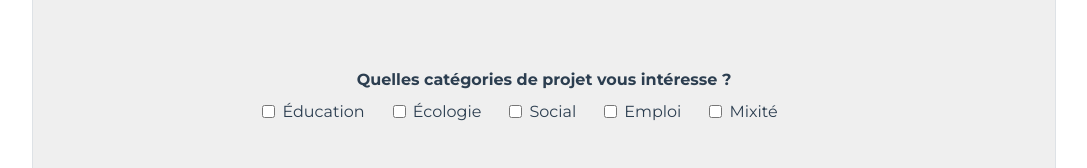
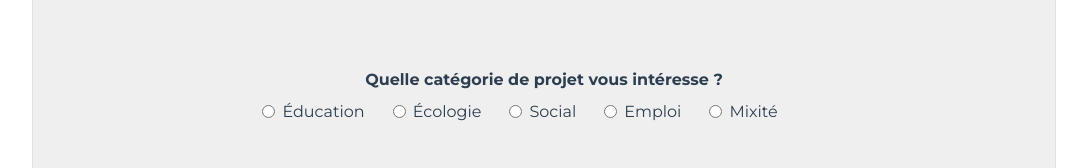
Before and after one commit to SarahRubio/MeetInvest, a Vue app: page /form-investisseur in a window 1280 px wide. Shown: the part 942-1110 px from the top of the page, without its empty margins (96-1183 px from the left). Built offline with nearby package versions, Linux system fonts and the light colour scheme.

Commit message:
fix formInvestisseur

```diff
--- a/src/views/formInvestisseur.vue
+++ b/src/views/formInvestisseur.vue
@@ -7,63 +7,63 @@
             <div class="form-row mb-4">
                 <div class="form-group col-md-6">
                     <label for="lastname"><strong>Nom</strong></label>
-                    <input type="text" class="form-control" name="lastname">
-                 </div>
+                    <input type="text" class="form-control" v-model="lastname">
+                </div>
                 <div class="form-group col-md-6">
                     <label for="firstname"><strong>Prénom</strong></label>
-                    <input type="text" class="form-control" name="firstname">
+                    <input type="text" class="form-control" v-model="firstname">
                 </div>
             </div>
             <div class="form-group mb-4">
                 <label for="address"><strong>Adresse</strong></label>
-                <input type="text" class="form-control" name="address">
+                <input type="text" class="form-control" v-model="address">
             </div>
             <div class="form-row mb-4">
                 <div class="form-group col-md-6">
                     <label for="cp"><strong>Code Postal</strong></label>
-                    <input type="text" class="form-control" name="cp">
+                    <input type="number" class="form-control" v-model="cp">
                 </div>
                 <div class="form-group col-md-6">
                     <label for="city"><strong>Ville</strong></label>
-                    <input type="text" class="form-control" name="city">
+                    <input type="text" class="form-control" v-model="city">
                 </div>
             </div>
             <div class="form-group mb-4">
-                    <label for="country"><strong>Pays</strong></label>
-                    <input type="text" class="form-control" name="country">
+                <label for="country"><strong>Pays</strong></label>
+                <input type="text" class="form-control" v-model="country">
             </div>
             <div class="form-row mb-4">
                 <div class="form-group col-md-6">
                     <label for="phone"><strong>Téléphone</strong></label>
-                    <input type="number" class="form-control" name="phone">
+                    <input type="number" class="form-control" v-model="phone">
                 </div>
                 <div class="form-group col-md-6">
                     <label for="mail"><strong>Email</strong></label>
-                    <input type="email" class="form-control" name="mail">
+                    <input type="email" class="form-control" v-model="mail">
                 </div>
             </div>
             <div class="form-row mb-4">
                 <div class="form-group mb-5 col-md-6">
                     <label for="amount_to_invest"><strong>Quel montant souhaitez-vous investir?</strong></label>
-                    <input type="number" class="form-control" name="amount_to_invest">
+                    <input type="number" class="form-control" v-model="amount_to_invest">
                 </div>
                 <div class="form-group mb-5 col-md-6">
                     <label for="profitability"><strong>Quelle rentabilité annuelle souhaitez-vous?</strong></label>
-                    <input type="number" class="form-control" name="profitability">
+                    <input type="number" class="form-control" v-model="profitability">
                 </div>
             </div>
             <div class="form-group mb-5">
-                <label for="type-project"><strong>Quelles catégories de projet vous intéresse ?</strong></label>
+                <label for="type-project"><strong>Quelle catégorie de projet vous intéresse ?</strong></label>
                 <div class="form-check">
-                    <input class="form-check-input mr-2" type="checkbox" value="education" name="type_project">
+                    <input class="form-check-input mr-2" type="radio" value="education" name="type_project" v-model="checkedCategories">
                     <label class="form-check-label mr-5" for="type_project">Éducation</label>
-                    <input class="form-check-input mr-2" type="checkbox" value="ecologie" name="type_project">
+                    <input class="form-check-input mr-2" type="radio" value="ecologie" name="type_project" v-model="checkedCategories">
                     <label class="form-check-label mr-5" for="type_project">Écologie</label>
-                    <input class="form-check-input mr-2" type="checkbox" value="social" name="type_project">
+                    <input class="form-check-input mr-2" type="radio" value="social" name="type_project" v-model="checkedCategories">
                     <label class="form-check-label mr-5" for="type_project">Social</label>
-                    <input class="form-check-input mr-2" type="checkbox" value="emploi" name="type_project">
+                    <input class="form-check-input mr-2" type="radio" value="emploi" name="type_project" v-model="checkedCategories">
                     <label class="form-check-label mr-5" for="type_project">Emploi</label>
-                    <input class="form-check-input mr-2" type="checkbox" value="mixite" name="type_project">
+                    <input class="form-check-input mr-2" type="radio" value="mixite" name="type_project" v-model="checkedCategories">
                     <label class="form-check-label mr-5" for="type_project">Mixité</label>
                 </div>
             </div>
@@ -71,19 +71,19 @@
                 <label for="risk"><strong>Quelle est votre appétence au risque ?</strong></label>
                 <div class="form-group mb-5">
                 <div class="form-check form-check-inline ml-3">
-                    <input class="form-check-input" type="radio" name="risk" value="risk0">
+                    <input class="form-check-input" type="radio" name="risk" value="risk0" v-model="checkedRisk">
                     <label class="form-check-label" for="risk">0</label>
                 </div>
                 <div class="form-check form-check-inline">
-                    <input class="form-check-input" type="radio" name="risk" id="inlineRadio1" value="risk1">
+                    <input class="form-check-input" type="radio" name="risk" id="inlineRadio1" value="risk1" v-model="checkedRisk">
                     <label class="form-check-label" for="risk">1</label>
                 </div>
                 <div class="form-check form-check-inline">
-                    <input class="form-check-input" type="radio" name="risk" id="inlineRadio2" value="risk2">
+                    <input class="form-check-input" type="radio" name="risk" id="inlineRadio2" value="risk2" v-model="checkedRisk">
                     <label class="form-check-label" for="risk">2</label>
                 </div>
                 <div class="form-check form-check-inline">
-                    <input class="form-check-input" type="radio" name="risk" id="inlineRadio3" value="risk3">
+                    <input class="form-check-input" type="radio" name="risk" id="inlineRadio3" value="risk3" v-model="checkedRisk">
                     <label class="form-check-label" for="risk">3</label>
                 </div>
             </div>
@@ -92,15 +92,15 @@
                 <label for="why_invest"><strong>Pourquoi souhaitez-vous investir ?</strong></label>
                  <div class="form-group">
                     <div class="form-check form-check-inline ml-3">
-                        <input class="form-check-input" type="radio" name="why_invest" value="rentabilite annuelle">
+                        <input class="form-check-input" type="radio" value="rentabilite annuelle" v-model="checkedWhyInvest">
                         <label class="form-check-label" for="why_invest">Rentabilité annuelle</label>
                     </div>
                     <div class="form-check form-check-inline ml-3">
-                        <input class="form-check-input" type="radio" name="why-invest" value="aider au developpement de projet">
+                        <input class="form-check-input" type="radio" value="aider au developpement de projet" v-model="checkedWhyInvest">
                         <label class="form-check-label" for="why_invest">Aider au développement de projet</label>
                     </div>
                     <div class="form-check form-check-inline ml-3">
-                        <input class="form-check-input" type="radio" name="why-invest" value="rentabilite et developpement de projet">
+                        <input class="form-check-input" type="radio" value="rentabilite et developpement de projet" v-model="checkedWhyInvest">
                         <label class="form-check-label" for="why_invest">Rentabilité et développement de projet</label>
                     </div>
                 </div>
@@ -108,16 +108,15 @@
             <div class="form-row mb-5">
                 <div class="form-group col-md-6">
                     <label for="password"><strong>Mot de passe</strong></label>
-                    <input type="password" class="form-control" id="password" name="password">
+                    <input type="password" class="form-control" id="password" v-model="password">
                 </div>
                 <div class="form-group col-md-6">
                     <label for="passwordconfirm"><strong>Confirmez votre mot de passe</strong></label>
-                    <input type="password" class="form-control" id="passwordconfirm" name="passwordconfirm">
+                    <input type="password" class="form-control" id="passwordconfirm">
                 </div>
             </div>
 
-            <Bouton :title="title"></Bouton>
-            <!-- <Bouton :title="title" :@click="postForm()"></Bouton> -->
+            <Bouton :title="title" @click.native="postForm()"></Bouton>
         </form>
     </div>
 </template>
@@ -131,7 +130,7 @@
         components: { Bouton },
 
         data() {
-            return{
+            return {
                 title: "S'inscrire",
                 firstname: "",
                 lastname: "",
@@ -143,58 +142,56 @@
                 mail: "",
                 amount_to_invest: "",
                 profitability: "",
-                type_project: "",
-                risk: "",
-                why_invest: "",
+                checkedCategories: "",
+                checkedRisk: "",
+                checkedWhyInvest: "",
                 password: "",
                 passwordconfirm: "",
                 success: false,
             }
         },
 
-        //methods: {
-            // postForm() {
-            //     const axios = require("axios");
-            //     this.axios.post('urldelapi', {
-            //         firstname: this.firstname,
-            //         lastname: this.lastname,
-            //         address: this.address,
-            //         cp: this.cp,
-            //         city: this.city,
-            //         country: this.country,
-            //         phone: this.phone,
-            //         mail: this.mail,
-            //         amount_to_invest: this.amount-to-invest,
-            //         profitability: this.profitability,
-            //         type_project: this.type-project,
-            //         risk: this.risk,
-            //         why_invest: this.why_invest,
-            //         password: this.password,
-            //         passwordconfirm: this.passwordconfirm
-            //     })
-            //     .then(() => {
-            //         this.firstname = "",
-            //         this.lastname = "",
-            //         this.address = "",
-            //         this.cp = "",
-            //         this.city = "",
-            //         this.country = "",
-            //         this.phone = "",
-            //         this.mail = "",
-            //         this.amount_to_invest = "",
-            //         this.profitability = "",
-            //         this.type_project = "",
-            //         this.risk = "",
-            //         this.why_invest = "",
-            //         this.password = "",
-            //         this.passwordconfirm = "",
-            //         this.success = true;
-            //     })
-            //     .catch((err) => {
-            //         console.log(err);
-            //     })
-            // },
-        //}
+        methods: {
+            postForm() {
+                const axios = require("axios");
+                axios.post('http://localhost:3000/investisseurs', {
+                    firstname: this.firstname,
+                    lastname: this.lastname,
+                    address: this.address,
+                    cp: this.cp,
+                    city: this.city,
+                    country: this.country,
+                    phone: this.phone,
+                    mail: this.mail,
+                    risk: this.checkedRisk,
+                    amount_to_invest: this.amount_to_invest,
+                    profitability: this.profitability,
+                    categories: this.checkedCategories,
+                    why_invest: this.checkedWhyInvest,
+                    password: this.password,
+                })
+                .then(() => {
+                    this.firstname = "";
+                    this.lastname = "";
+                    this.address = "";
+                    this.cp = "";
+                    this.city = "";
+                    this.country = "";
+                    this.phone = "";
+                    this.mail = "";
+                    this.amount_to_invest = "";
+                    this.profitability = "";
+                    this.checkedCategories = "";
+                    this.checkedRisk = "";
+                    this.checkedWhyInvest = "";
+                    this.password = "";
+                    this.success = true;
+                })
+                .catch((err) => {
+                    console.log(err);
+                })
+            },
+        }
     }
 </script>
 
```
